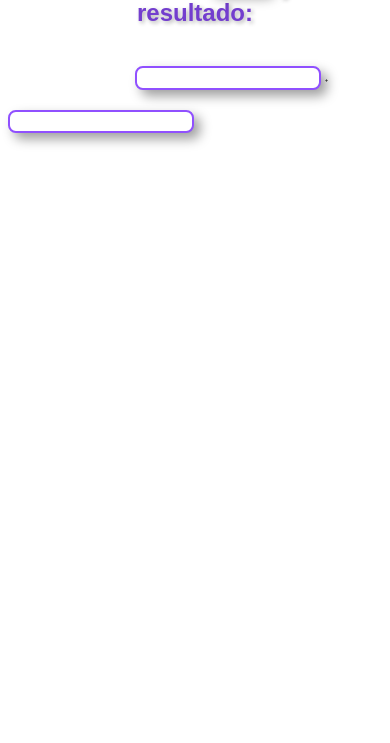
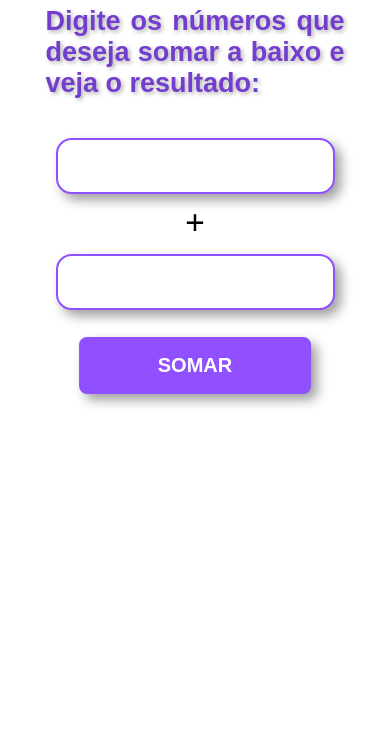
Before and after one commit to Vernizzi-Dev/JavaScript, a plain HTML site: page Exercícios/Ex05/calculo.html in a window 390 px wide. Shown: the part 101-844 px from the top of the page. Drawn offline with Linux system fonts and the light colour scheme.

Commit message:
atualizei o meu exercício 5 de JS

```diff
--- a/Exercícios/Ex05/calculo.html
+++ b/Exercícios/Ex05/calculo.html
@@ -20,6 +20,7 @@
             font-family: Arial, Helvetica, sans-serif;
             color: rgb(115, 62, 206) ;
             text-shadow: 2px 2px 4px rgba(0, 0, 0, 0.312);
+            font-size: 1.8vw;
         }
         input{
             border: 2px solid rgb(144, 80, 255);
@@ -32,7 +33,7 @@
             outline: none;
         }
         #input1{
-            margin-left:34% ;
+            margin-left:33% ;
         }
         span{
             font-size: 1.6vw;
@@ -40,7 +41,7 @@
         }
         #soma{
             position: absolute;
-            right: 29vw;
+            right: 30vw;
             top: 9.6vw;
             background-color: rgb(144, 80, 255);
             color: white;
@@ -51,7 +52,7 @@
         #soma:hover{
             padding: 0.7vw;
             top: 9.9vw ;
-            right: 29.6vw;
+            right: 30.4vw;
             transition: 0.3s;
         }
         #result{
@@ -67,6 +68,72 @@
             text-align: center;
             font-weight: bolder;
             color: rgb(93, 44, 177) ;
+        }
+        @media (max-width: 550px) {
+
+            body{
+                position: relative;
+            }
+            h1{
+                font-size: 43px;
+            }
+            h2{
+                font-size: 27px;
+                text-align: justify;
+                width: 80%;
+                margin: auto;
+            }
+            #input1{
+                display: block;
+                margin: auto;
+                margin-top: 10vw;
+                padding: 15px;
+                border-radius: 4vw;
+                text-align: center;
+                font-size: 19px;
+            }
+            span{
+                display: block;
+                margin: auto;
+                margin-top: 10px;
+                font-size: 35px;
+                font-weight: bolder;
+                text-align: center;
+
+            }
+            #input2{
+                display: block;
+                margin: auto;
+                margin-top: 10px;
+                padding: 15px;
+                border-radius: 4vw;
+                text-align: center;
+                font-size: 19px;
+            }
+            #soma{
+                position: absolute;
+                padding: 15px;
+                font-size: 20px;
+                width: 62%;
+                left: 50% ;
+                transform: translate(-50%);
+                top: 390px;
+            }
+            #soma:hover{
+                position: absolute;
+                padding: 15px;
+                font-size: 20px;
+                width: 62%;
+                left: 50% ;
+                transform: translate(-50%);
+                top: 390px;
+            }
+            #result{
+                margin-top: 115px;
+                width: 60%;
+                padding: 15px;
+                font-size: 20px;
+            }
         }
     </style>
 </head>
```
